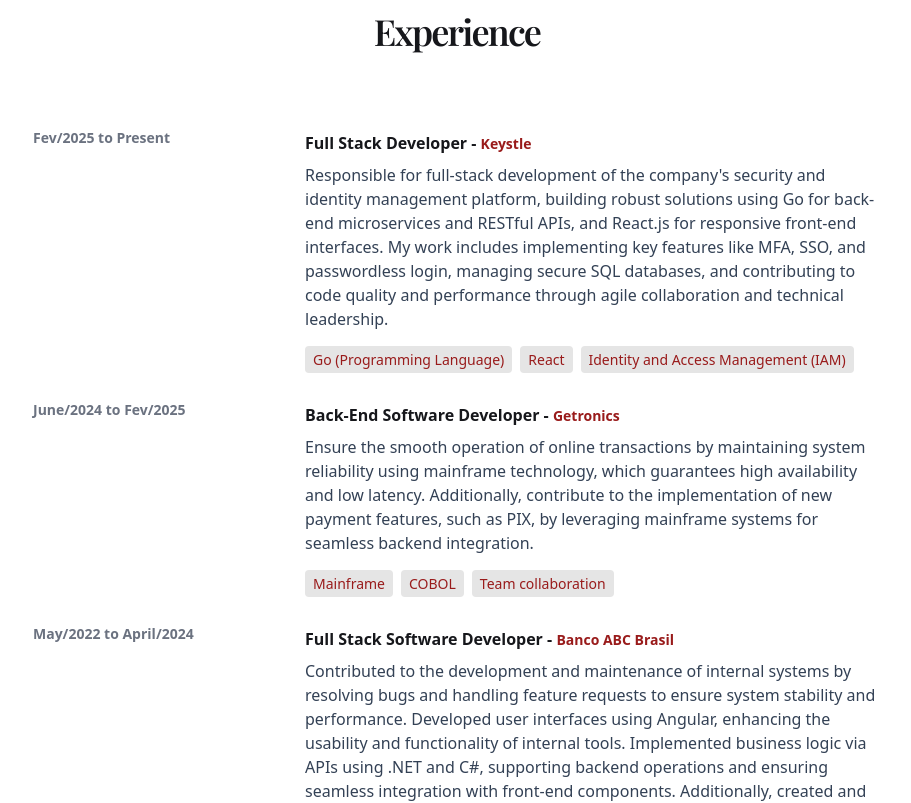
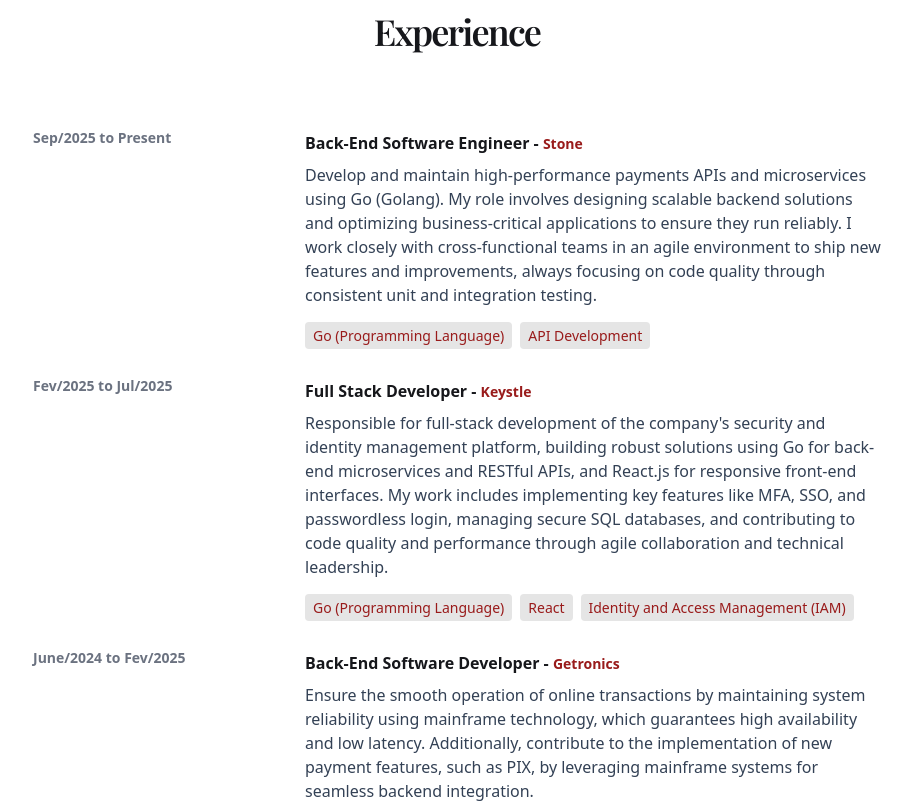
Before and after one commit to LeticiaMartins/MyWebsite, a React (Vite) app: page / in a window 1280 px wide. Shown: the part 2400-3203 px from the top of the page, without its empty margins (183-1094 px from the left). Built offline with nearby package versions, Linux system fonts and the light colour scheme; a web font is replaced by a local one.

Commit message:
updated profile

```diff
--- a/src/components/Academics.jsx
+++ b/src/components/Academics.jsx
@@ -88,7 +88,7 @@
               <time className="mb-1 text-sm font-semibold leading-none text-gray-400">
                 2018
               </time>
-              <h3 className="text-lg font-semibold text-gray-900 dark:text-white">
+              <h3 className="text-lg font-semibold text-customBlack">
                 Web FullStack Course
               </h3>
               <p className="text-base font-normal text-gray-500 dark:text-gray-400">
--- a/src/constants/index.js
+++ b/src/constants/index.js
@@ -2,15 +2,22 @@
 
 export const ABOUT_TEXT = `My journey in technology has been shaped by a variety of experiences that allowed me to learn and grow. It began with two exchange programs, where I had the chance to develop my programming, teamwork, and creativity skills while gaining new perspectives.
 
-Continuing my career journey, I am now a Full Stack Developer at Keystle, a company specializing in information security. In this role, I apply and expand my skills by developing both the back-end, with APIs in Go (Golang), and the front-end, with interfaces in React.js, to build modern authentication products like MFA and passwordless login.
+Continuing my professional journey, I currently work as a Software Developer at Stone, focusing on backend for payments products. In this role, I apply and expand my skills in developing scalable services and APIs using Go (Golang) and .NET C#, contributing to the evolution of essential solutions in the Brazilian payments landscape.
 
 Currently, I'm a student of Science and Technology and Computer Science at the Federal University of ABC, where I'm continually learning new tools, languages, and concepts. Alongside my studies, I've been part of the Green Team Hacker Club, an ethical hacking group at UFABC. Serving in roles like Vice-President and President taught me the value of collaboration and leadership in a team environment.
 
 My goal is to combine my practical experience with a solid academic background to tackle complex challenges in the technology field. I am constantly seeking opportunities to grow professionally and apply my knowledge to innovative projects.`;
 
 export const EXPERIENCES = [
+  {
+    year: "Sep/2025 to Present",
+    role: "Back-End Software Engineer",
+    company: "Stone",
+    description: `Develop and maintain high-performance payments APIs and microservices using Go (Golang). My role involves designing scalable backend solutions and optimizing business-critical applications to ensure they run reliably. I work closely with cross-functional teams in an agile environment to ship new features and improvements, always focusing on code quality through consistent unit and integration testing.`,
+    technologies: ["Go (Programming Language)", "API Development"],
+  },
     {
-    year: "Fev/2025 to Present",
+    year: "Fev/2025 to Jul/2025",
     role: "Full Stack Developer",
     company: "Keystle",
     description: `Responsible for full-stack development of the company's security and identity management platform, building robust solutions using Go for back-end microservices and RESTful APIs, and React.js for responsive front-end interfaces. My work includes implementing key features like MFA, SSO, and passwordless login, managing secure SQL databases, and contributing to code quality and performance through agile collaboration and technical leadership.`,
```
